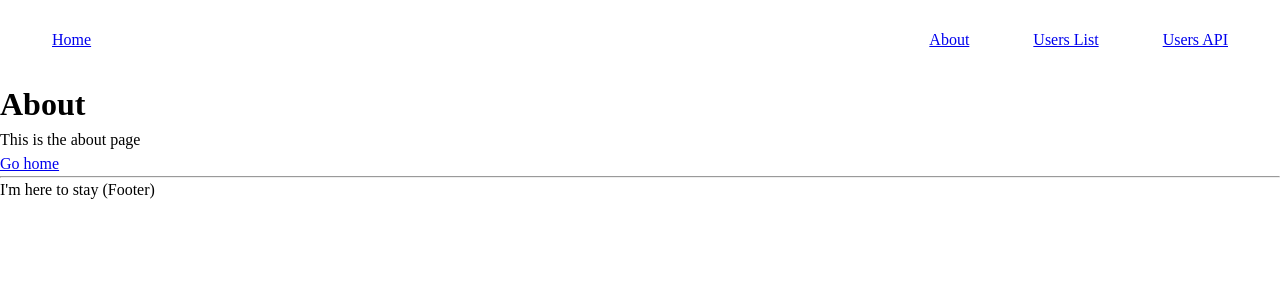
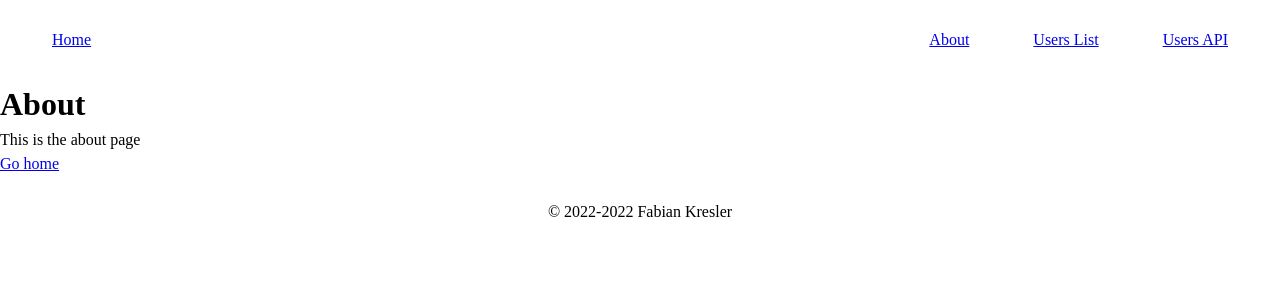
Before and after one commit to fkresler/fabidev-portfolio, a Next.js app: page /about in a window 1280 px wide. Shown: the top 300 px of the page. Built offline with nearby package versions, Linux system fonts and the light colour scheme.

Commit message:
feat: add basic footer markup and styling

```diff
--- a/components/Layout.module.scss
+++ b/components/Layout.module.scss
@@ -32,3 +32,11 @@
     }
   }
 }
+
+.footer {
+  display: flex;
+  align-items: center;
+  justify-content: center;
+  padding: 1.5rem;
+  text-align: center;
+}
--- a/components/Layout.tsx
+++ b/components/Layout.tsx
@@ -8,7 +8,10 @@ type Props = {
   title?: string
 }
 
-const Layout = ({ children, title = 'This is the default title' }: Props) => (
+const Layout = ({ children, title = 'This is the default title' }: Props) => {
+  const currentFullYear = new Date().getFullYear();
+
+  return (
     <div>
       <Head>
         <title>{title}</title>
@@ -42,11 +45,11 @@ const Layout = ({ children, title = 'This is the default title' }: Props) => (
         </nav>
       </header>
       {children}
-    <footer>
-      <hr />
-      <span>I'm here to stay (Footer)</span>
+      <footer className={styles.footer}>
+        © 2022-{currentFullYear} Fabian Kresler
       </footer>
     </div>
   );
+};
 
 export default Layout;
```
Lines whose indentation alone changed are shown as unchanged.
